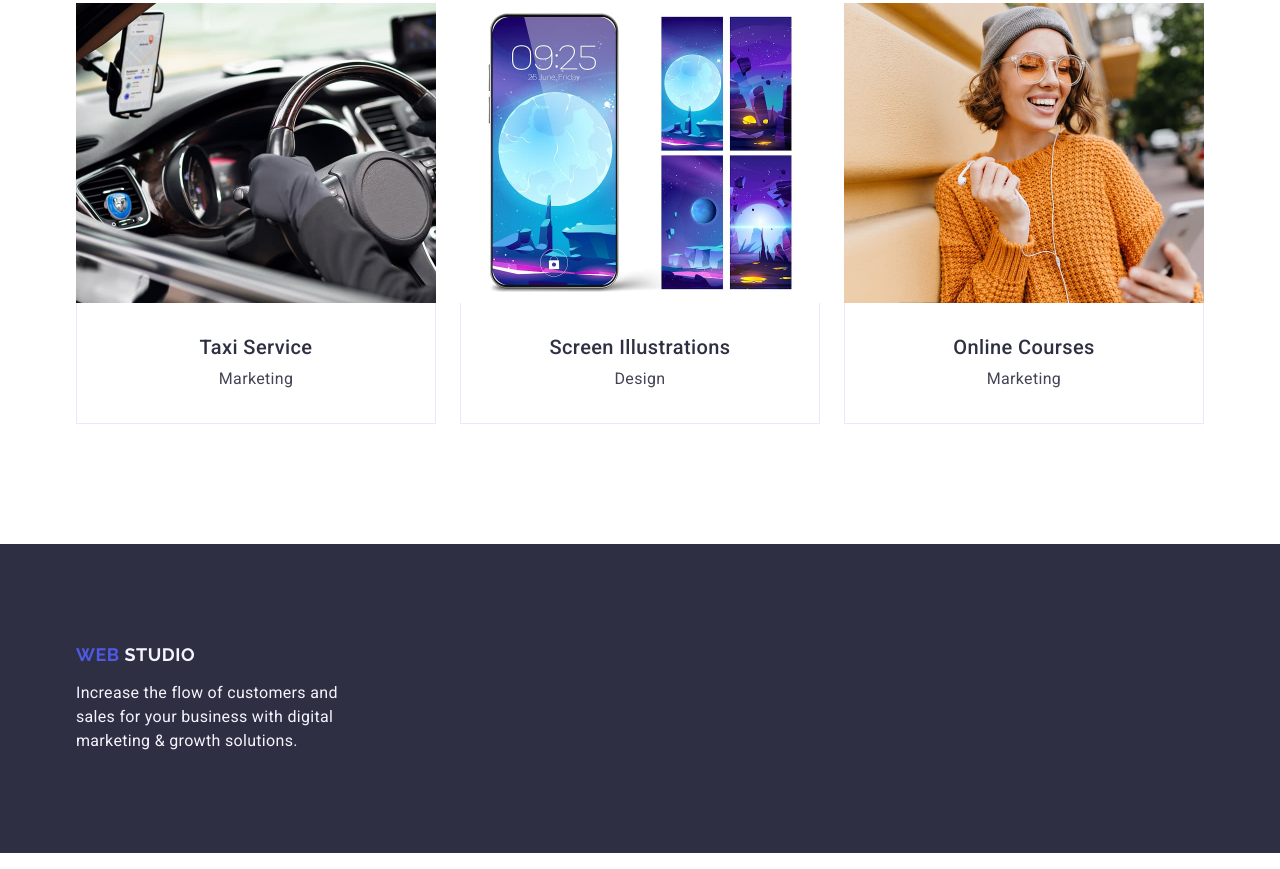
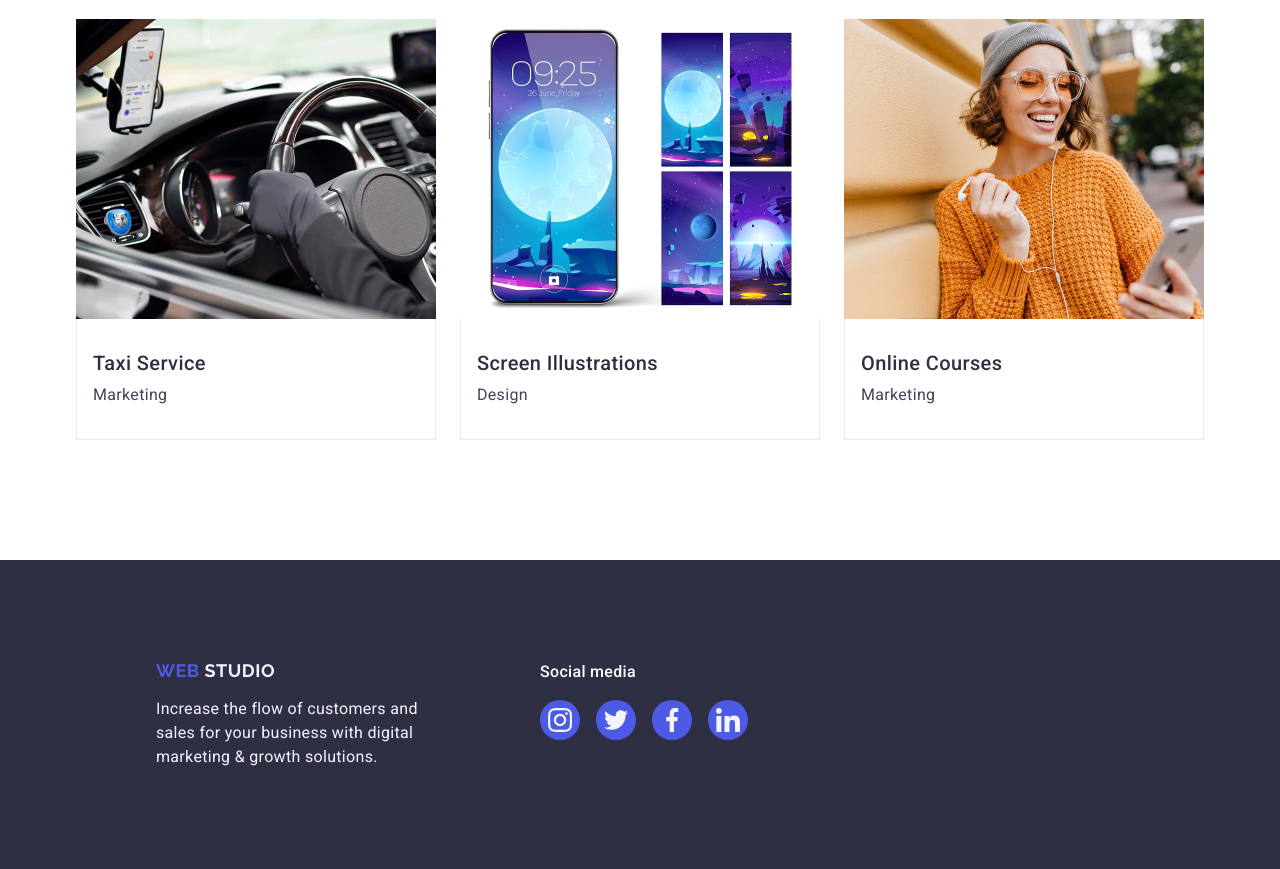
Before and after one commit to Taia96L/goit-markup-hw-04, a plain HTML site: page index.html in a window 1280 px wide. Shown: the part 2609-3478 px from the top of the page. Drawn offline with nearby package versions, Linux system fonts and the light colour scheme.

Commit message:
add social icons and fix footer styles

```diff
--- a/css/styles.css
+++ b/css/styles.css
@@ -22,8 +22,8 @@ p {
 /* Common styles start */
 .container {
   max-width: 1158px;
+  margin: 0 auto;
   padding: 0 15px;
-  margin: 0 auto;
 }
 body {
   font-family: 'Roboto', sans-serif;
@@ -123,12 +123,12 @@ body {
   line-height: 1.5;
   letter-spacing: 0.02em;
   color: #434455;
-  transition: color 250ms cubic-bezier(0.4, 0, 0.2, 1);
 }
 
 .contacts-link:hover,
 .contacts-link:focus {
   color: #404bbf;
+  transition: color 250ms cubic-bezier(0.4, 0, 0.2, 1);
 }
 /* Header styles end*/
 
@@ -141,7 +141,6 @@ body {
 .hero-banner {
   background-color: #2e2f42;
   padding: 188px 0;
-  margin: 0 auto;
   background-image: linear-gradient(
       rgba(46, 47, 66, 0.7),
       rgba(46, 47, 66, 0.7)
@@ -186,6 +185,7 @@ body {
 .order-button:hover,
 .order-button:focus {
   background-color: #404bbf;
+  transition: background-color 250ms cubic-bezier(0.4, 0, 0.2, 1);
 }
 /* Hero section styles end */
 
@@ -256,6 +256,7 @@ body {
   background: #fff;
 }
 .team-card {
+  display: flex;
   align-items: center;
   justify-content: center;
   flex-direction: column;
@@ -270,6 +271,10 @@ body {
   gap: 24px;
 }
 .social-item {
+  width: 100%;
+  height: 100%;
+}
+.social-link {
   width: 40px;
   height: 40px;
   background-color: #4d5ae5;
@@ -277,13 +282,13 @@ body {
   display: flex;
   align-items: center;
   justify-content: center;
-  transition: background-color 250ms cubic-bezier(0.4, 0, 0.2, 1);
 }
 .social-icon {
   fill: #f4f4fd;
 }
-.social-item:hover {
+.social-link:hover {
   background-color: #404bbf;
+  transition: background-color 250ms cubic-bezier(0.4, 0, 0.2, 1);
 }
 
 .team-title,
@@ -298,8 +303,7 @@ body {
   margin-bottom: 72px;
 }
 
-.team-subtitle,
-.portfolio-subtitle {
+.team-subtitle {
   text-align: center;
   font-weight: 500;
   font-size: 20px;
@@ -309,14 +313,30 @@ body {
   margin-bottom: 8px;
 }
 
-.team-text,
+.team-text {
+  font-weight: 400;
+  font-size: 16px;
+  line-height: 1.5;
+  letter-spacing: 0.02em;
+  color: #434455;
+  text-align: center;
+}
 .portfolio-text {
   font-weight: 400;
   font-size: 16px;
   line-height: 1.5;
   letter-spacing: 0.02em;
   color: #434455;
-  text-align: center;
+  text-align: left;
+}
+.portfolio-subtitle {
+  text-align: left;
+  font-weight: 500;
+  font-size: 20px;
+  line-height: 1.2;
+  letter-spacing: 0.02em;
+  color: #2e2f42;
+  margin-bottom: 8px;
 }
 
 .portfolio-list {
@@ -340,34 +360,96 @@ body {
   border-top: none;
 }
 
+.portfolio-thumb {
+  position: relative;
+  overflow: hidden;
+}
+.portfolio-image {
+  display: block;
+  width: 100%;
+  height: auto;
+}
+.portfolio-overlay {
+  position: absolute;
+  display: flex;
+  top: 0;
+  left: 0;
+  transform: translateY(100%);
+  transition: transform 250ms cubic-bezier(0.4, 0, 0.2, 1);
+  padding: 40px 32px;
+  width: 100%;
+  height: 100%;
+  background-color: #4d5ae5;
+  color: #f4f4fd;
+}
+.portfolio-item:hover {
+  box-shadow: 0 4px 20px rgba(46, 47, 66, 0.08), 0 2px 6px rgba(0, 0, 0, 0.1);
+  transition: box-shadow 250ms cubic-bezier(0.4, 0, 0.2, 1);
+}
+.portfolio-thumb:hover .portfolio-overlay,
+.portfolio-thumb:focus-within .portfolio-overlay {
+  transform: translateY(0);
+  transition: background-color 250ms cubic-bezier(0.4, 0, 0.2, 1);
+}
 /* Team and Portfolio section styles end */
 
 /* Footer styles start */
 .footer {
+  display: flex;
+  align-items: baseline;
   background-color: #2e2f42;
-  padding: 100px 0;
+  padding: 100px 156px;
+}
+
+.footer .logo-container {
+  margin-right: 120px;
 }
 
 .footer-logo {
   display: inline-block;
-  font-size: 18px;
-  line-height: 1.17;
-  letter-spacing: 0.03em;
-  text-transform: uppercase;
-  color: #4d5ae5;
   margin-bottom: 16px;
 }
 
-.footer-logo .logo-accent {
+.footer .logo-accent {
   color: #f4f4fd;
 }
 
-.footer-text {
-  font-weight: 400;
+.footer-paragraph {
+  color: #f4f4fd;
+  line-height: 1.5;
+  letter-spacing: 0.32px;
+
+  max-width: 264px;
+}
+
+.footer .social-container {
+  display: flex;
+  gap: 16px;
+}
+
+.footer .social-title {
+  font-weight: 500;
   font-size: 16px;
   line-height: 1.5;
   letter-spacing: 0.02em;
-  color: #f4f4fd;
-  max-width: 264px;
+  margin-bottom: 16px;
+  color: #ffffff;
 }
+
+.footer .social-link {
+  display: flex;
+  justify-content: center;
+  align-items: center;
+  width: 40px;
+  height: 40px;
+  border-radius: 50%;
+  background-color: #4d5ae5;
+  transition: background-color 250ms cubic-bezier(0.4, 0, 0.2, 1);
+}
+
+.footer .social-link:hover {
+  background-color: #31d0aa;
+  transition: background-color 250ms cubic-bezier(0.4, 0, 0.2, 1);
+}
+
 /* Footer styles end */
--- a/index.html
+++ b/index.html
@@ -371,6 +371,7 @@
           <h2 class="portfolio-title">Our Portfolio</h2>
           <ul class="portfolio-list">
             <li class="portfolio-item">
+              <div class="portfolio-thumb">
                 <img
                   class="image portfolio-image"
                   src="./images/banking_app.jpg"
@@ -378,12 +379,19 @@
                   width="360"
                   height="300"
                 />
+                <p class="portfolio-overlay">
+                  14 Stylish and User-Friendly App Design Concepts · Task
+                  Manager App · Calorie Tracker App · Exotic Fruit Ecommerce App
+                  · Cloud Storage App
+                </p>
+              </div>
               <div class="portfolio-card">
                 <h3 class="portfolio-subtitle">Banking App</h3>
                 <p class="portfolio-text">App</p>
               </div>
             </li>
             <li class="portfolio-item">
+              <div class="portfolio-thumb">
                 <img
                   class="image portfolio-image"
                   src="./images/payment.jpg"
@@ -391,12 +399,19 @@
                   width="360"
                   height="300"
                 />
+                <p class="portfolio-overlay">
+                  14 Stylish and User-Friendly App Design Concepts · Task
+                  Manager App · Calorie Tracker App · Exotic Fruit Ecommerce App
+                  · Cloud Storage App
+                </p>
+              </div>
               <div class="portfolio-card">
                 <h3 class="portfolio-subtitle">Cashless Payment</h3>
                 <p class="portfolio-text">Marketing</p>
               </div>
             </li>
             <li class="portfolio-item">
+              <div class="portfolio-thumb">
                 <img
                   class="image portfolio-image"
                   src="./images/meditation_app.jpg"
@@ -404,12 +419,19 @@
                   width="360"
                   height="300"
                 />
+                <p class="portfolio-overlay">
+                  14 Stylish and User-Friendly App Design Concepts · Task
+                  Manager App · Calorie Tracker App · Exotic Fruit Ecommerce App
+                  · Cloud Storage App
+                </p>
+              </div>
               <div class="portfolio-card">
                 <h3 class="portfolio-subtitle">Meditation App</h3>
                 <p class="portfolio-text">App</p>
               </div>
             </li>
             <li class="portfolio-item">
+              <div class="portfolio-thumb">
                 <img
                   class="image portfolio-image"
                   src="./images/taxi_service.jpg"
@@ -417,12 +439,19 @@
                   width="360"
                   height="300"
                 />
+                <p class="portfolio-overlay">
+                  14 Stylish and User-Friendly App Design Concepts · Task
+                  Manager App · Calorie Tracker App · Exotic Fruit Ecommerce App
+                  · Cloud Storage App
+                </p>
+              </div>
               <div class="portfolio-card">
                 <h3 class="portfolio-subtitle">Taxi Service</h3>
                 <p class="portfolio-text">Marketing</p>
               </div>
             </li>
             <li class="portfolio-item">
+              <div class="portfolio-thumb">
                 <img
                   class="image portfolio-image"
                   src="./images/screen_illustrations.jpg"
@@ -430,12 +459,19 @@
                   width="360"
                   height="300"
                 />
+                <p class="portfolio-overlay">
+                  14 Stylish and User-Friendly App Design Concepts · Task
+                  Manager App · Calorie Tracker App · Exotic Fruit Ecommerce App
+                  · Cloud Storage App
+                </p>
+              </div>
               <div class="portfolio-card">
                 <h3 class="portfolio-subtitle">Screen Illustrations</h3>
                 <p class="portfolio-text">Design</p>
               </div>
             </li>
             <li class="portfolio-item">
+              <div class="portfolio-thumb">
                 <img
                   class="image portfolio-image"
                   src="./images/online_courses.jpg"
@@ -443,6 +479,12 @@
                   width="360"
                   height="300"
                 />
+                <p class="portfolio-overlay">
+                  14 Stylish and User-Friendly App Design Concepts · Task
+                  Manager App · Calorie Tracker App · Exotic Fruit Ecommerce App
+                  · Cloud Storage App
+                </p>
+              </div>
               <div class="portfolio-card">
                 <h3 class="portfolio-subtitle">Online Courses</h3>
                 <p class="portfolio-text">Marketing</p>
@@ -453,16 +495,65 @@
       </section>
     </main>
     <footer class="footer">
-      <div class="container footer-container">
+      <div class="logo-container">
         <a class="logo footer-logo" href="./index.html">
           Web
           <span class="logo-accent">Studio</span>
         </a>
-        <p class="footer-text">
+        <p class="footer-paragraph">
           Increase the flow of customers and sales for your business with
           digital marketing & growth solutions.
         </p>
       </div>
+      <div class="social-media">
+        <h4 class="social-title">Social media</h4>
+        <ul class="social-container">
+          <li class="social-item">
+            <a
+              class="social-link"
+              href="https://www.instagram.com/"
+              target="_blank"
+            >
+              <svg class="social-icon" width="24" height="24">
+                <use href="./images/icons.svg#icon-inst"></use>
+              </svg>
+            </a>
+          </li>
+          <li class="social-item">
+            <a
+              class="social-link"
+              href="https://www.twitter.com/"
+              target="_blank"
+            >
+              <svg class="social-icon" width="24" height="24">
+                <use href="./images/icons.svg#icon-twitter"></use>
+              </svg>
+            </a>
+          </li>
+          <li class="social-item">
+            <a
+              class="social-link"
+              href="https://www.facebook.com/"
+              target="_blank"
+            >
+              <svg class="social-icon" width="24" height="24">
+                <use href="./images/icons.svg#icon-facebook"></use>
+              </svg>
+            </a>
+          </li>
+          <li class="social-item">
+            <a
+              class="social-link"
+              href="https://www.linkedin.com/"
+              target="_blank"
+            >
+              <svg class="social-icon" width="24" height="24">
+                <use href="./images/icons.svg#icon-linkedin"></use>
+              </svg>
+            </a>
+          </li>
+        </ul>
+      </div>
     </footer>
   </body>
 </html>
```
Lines whose indentation alone changed are shown as unchanged.
